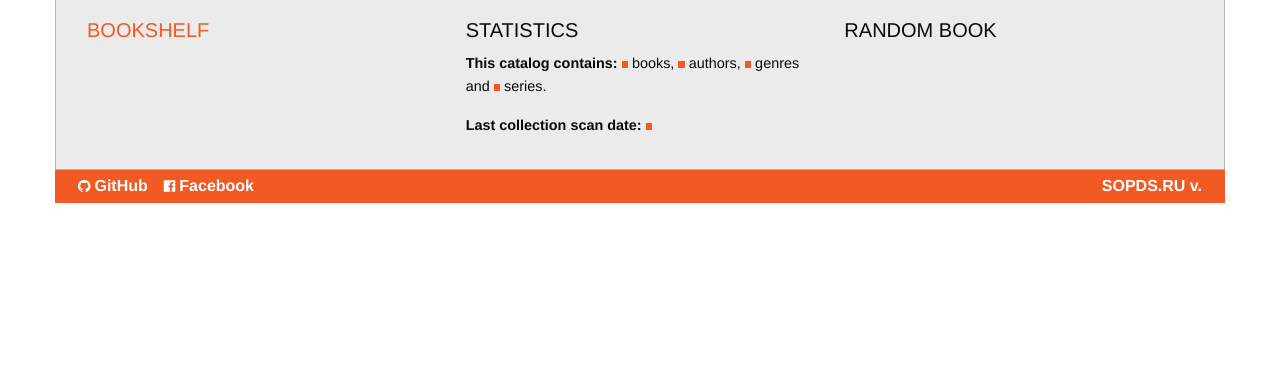
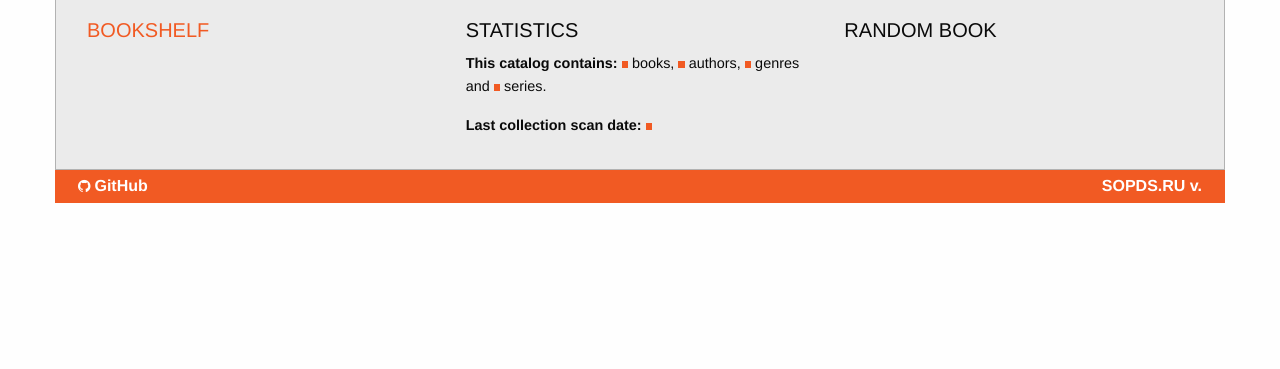
Before and after one commit to mitshel/sopds, a Django app: template sopds_web_backend/templates/sopds_main.html in a window 1280 px wide. Shown: the part 147-516 px from the top of the page. Run offline with Django 3.2, Linux system fonts and the light colour scheme; the template is opened without the code that fills it, so the values that code supplies are empty; parts of the project's set-up code (start-up, migrations or seed data) failed here and were passed over; some libraries are stand-ins or nearby versions.

Commit message:
Remove facebook Link

```diff
--- a/sopds_web_backend/templates/sopds_footer.html
+++ b/sopds_web_backend/templates/sopds_footer.html
@@ -46,7 +46,7 @@
 	<div class="medium-6 columns">
 		<ul class="menu show-for-medium">
 		<li class="menu-text" style="padding:0"><a href="https://github.com/mitshel/sopds"><i class="fi-social-github"></i>GitHub</a></li>
-		<li class="menu-text" style="padding:0"><a href="#" onclick="window.print()"><i class="fi-social-facebook"></i>Facebook</a></li>
+		{# <li class="menu-text" style="padding:0"><a href="#" onclick="window.print()"><i class="fi-social-facebook"></i>Facebook</a></li> #}
 		</ul>
 	</div>
 	<div class="medium-6 columns">
```
